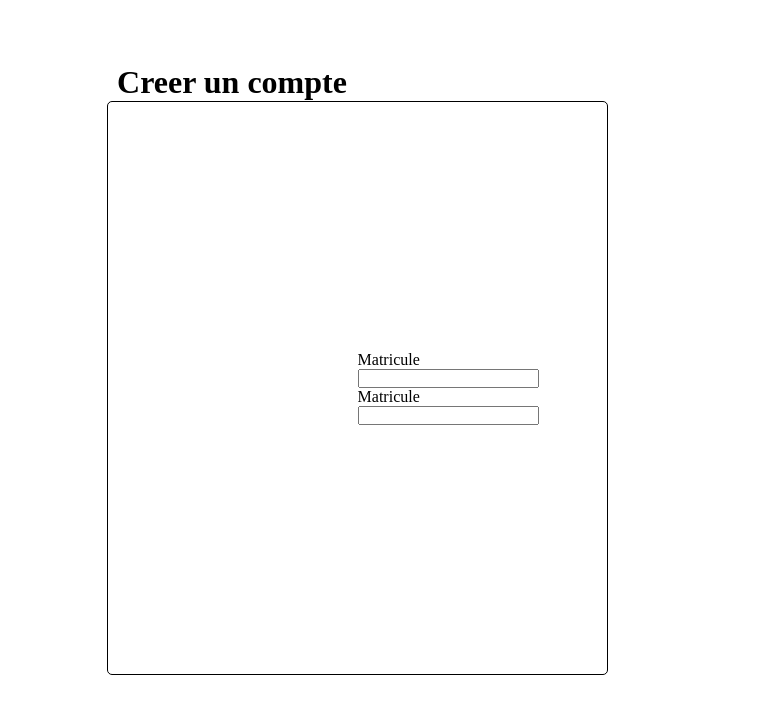
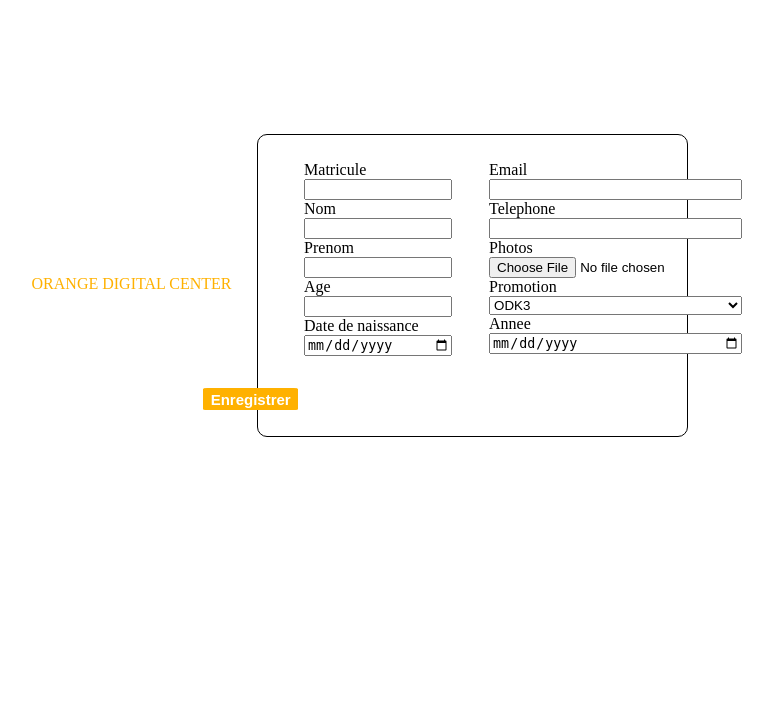
Before and after one commit to ayaya6436/portail, a PHP site: page /portail/views/inscription.php in a window 1280 px wide. Shown: the top 714 px of the page, without its empty margins (280-1053 px from the left). Run offline with PHP 8.4, Linux system fonts and the light colour scheme.

Commit message:
fin front page inscription

```diff
--- a/assets/css/inscription.css
+++ b/assets/css/inscription.css
@@ -1,61 +1,65 @@
-*{
-    box-sizing: border-box;
-    padding: 0;
-    margin: 0;
-}
-
 .container{
     display: flex;
     flex-direction: row;
-    /* justify-content: space-around; */
     justify-content: center;
+
+
+
+}
+.content1{
+    margin-top: 18%;
+    margin-right: 2%;
+
+}
+
+.title{
+    color: #ffb100;
+    font: bold;
+    margin-top: 20%;
+}
+
+.formulaire{
+    display: flex;
+    flex-direction: row-reverse;
+    justify-content: center;
+    margin-top: 10%;
+    border: 1px solid black;
+    width: 30%;
+    padding: 2%;
+    border-radius: 10px;
 
 
 }
 
-.content1{
-    background-color: #fffaee;
-    padding: 10%;
+
+.row1 div{
+    margin-right: 20%;
+}
+.row-colunm{
     display: flex;
-    justify-content: center;
+    flex-direction: column;
+}
+
+.row3{
+    margin-top: 60%;
+    margin-right: 5%;
 
 
 }
 
-.content1 span{
-    margin-top: 20%;
-    color: #ffb100;
+
+
+.btn{
+    border: 1px solid #ffb100;
+    padding: 2% 8%;
+    border-radius: 5%;
+    background-color: #ffb100;
+    color: #fff;
     font-weight: bold;
-}
+    text-align: center;
+    font-weight: bold;
+    font-size: 15px;
 
-.content2{
-    display: flex;
-    flex-direction: column;
-    margin-right: 20%;
-    margin-top: 5%;
 
 
 }
-
-.content2 h1{
-    display: flex;
-    justify-content: center;
-
-}
-
-.formulaire{
-    border: 1px solid black;
-    border-radius: 5px;
-    padding: 100%;
-}
-
-.row{
-    display: flex;
-    flex-direction: row;
-}
-
-
-.row1{
-    display: flex;
-    flex-direction: column;
-}
--- a/views/inscription.php
+++ b/views/inscription.php
@@ -9,27 +9,82 @@
 <body>
     <div class="container">
 
-        <div class="content2">
-            <h1>Creer un compte</h1>
-            <div class="formulaire">
-                <form action="">
-                    <div class="row">
-                        <div class="row1">
-                            <div>
-                                <label for="">Matricule</label>
-                                <input type="text">
-                            </div>
-                            <div>
-                                <label for="">Matricule</label>
-                                <input type="text">
-                            </div>
-                        </div>
+                <div class="content1">
+                    <div class="title"><span>ORANGE DIGITAL CENTER</span></div>
+
+                </div>
+
+            <form action="" class="formulaire">
 
 
+
+                <div class="row2">
+                    <div class="row-colunm">
+                        <label for="">Email</label>
+                        <input type="email" name="email">
                     </div>
-                </form>
-            </div>
-        </div>
+
+                    <div class="row-colunm">
+                        <label for="">Telephone</label>
+                        <input type="text" name="telephone">
+                    </div>
+
+                    <div class="row-colunm">
+                        <label for="">Photos</label>
+                        <input type="file" name="photo">
+                    </div>
+
+                    <div class="row-colunm">
+                        <label for="">Promotion</label>
+                        <select name="promotion" type="text">
+                            <option value="">ODK3</option>
+                        </select>
+                    </div>
+
+                    <div class="row-colunm">
+                        <label for="">Annee</label>
+                        <input type="date" name="annee">
+                    </div>
+                </div>
+
+                <div class="row1">
+                    <div class="row-colunm">
+                        <label for="">Matricule</label>
+                        <input type="text" name="matricule">
+                    </div>
+
+                    <div class="row-colunm">
+                        <label for="">Nom</label>
+                        <input type="text" name="nom">
+                    </div>
+
+                    <div class="row-colunm">
+                        <label for="">Prenom</label>
+                        <input type="text" name="prenom">
+                    </div>
+
+                    <div class="row-colunm">
+                        <label for="">Age</label>
+                        <input type="text" name="age">
+                    </div>
+
+                    <div class="row-colunm">
+                        <label for="">Date de naissance</label>
+                        <input type="date" name="dateNaissance">
+                    </div>
+                </div>
+
+                <div class="row3">
+                    <button class="btn">Enregistrer</button>
+                </div>
+
+            </form>
+
+
+
+
+
+
     </div>
 </body>
 </html>
```
